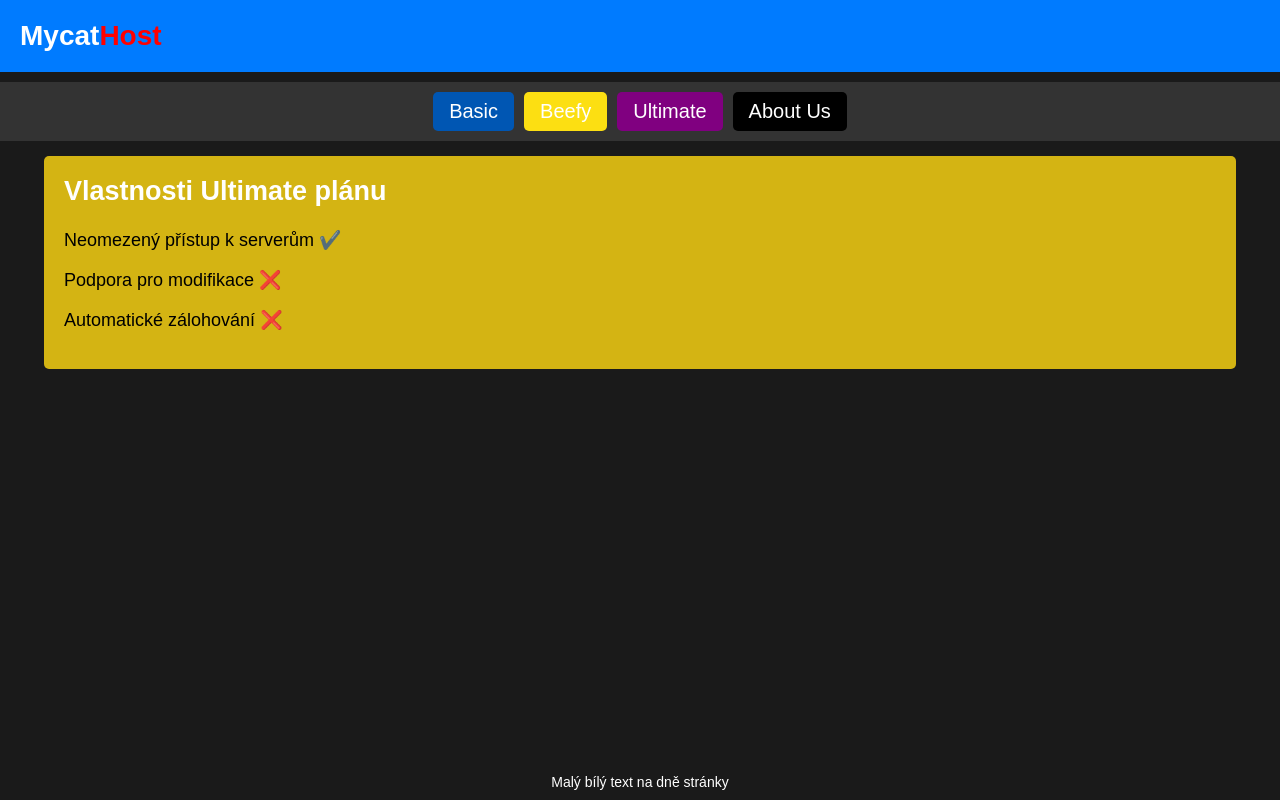
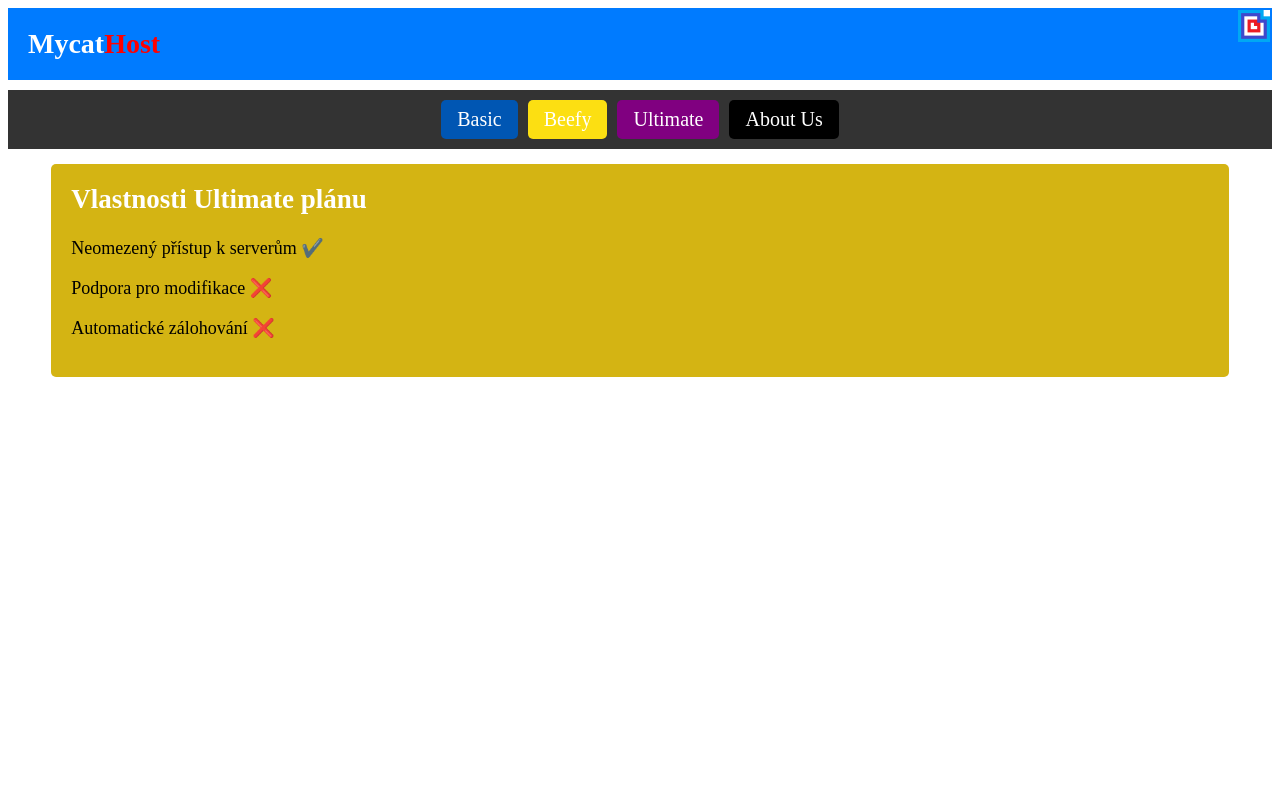
Before and after one commit to Luky1212/MycatHost.cz-Beefy, a plain HTML site: page index.html in a window 1280 px wide. Drawn offline with Linux system fonts and the light colour scheme.

Commit message:
Update index.html

```diff
--- a/index.html
+++ b/index.html
@@ -1,10 +1,30 @@
 <!DOCTYPE html>
 <html lang="cs">
 <head>
+    <link rel="icon" type="image/png" href="favicon-32x32.png">
     <meta charset="UTF-8">
     <meta name="viewport" content="width=device-width, initial-scale=1.0">
     <title>Beefy Plan - MycatHost</title>
     <style>
+        .top-right-logo {
+    position: fixed;   /* logo se „připíchne“ na obrazovku */
+    top: 10px;         /* vzdálenost od horního okraje */
+    right: 10px;       /* vzdálenost od pravého okraje */
+    z-index: 1000;     /* aby nebylo překryté ostatními prvky */
+}
+
+.top-right-logo img {
+    width: 32px;  /* velikost loga */
+    height: 32px;
+}
+
+do /head body
+
+    <div class="header">
+<div class="top-right-logo">
+    <img src="favicon-32x32.png" alt="Logo">
+</div>
+
         body {
             font-family: Arial, sans-serif;
             margin: 0;
@@ -110,6 +130,10 @@
 <body>
 
     <div class="header">
+<div class="top-right-logo">
+    <img src="favicon-32x32.png" alt="Logo">
+</div>
+
         <h1><a href="https://mycathost.cz" style="color: white; text-decoration: none;">Mycat<span>Host</span></a></h1>
     </div>
 
```
